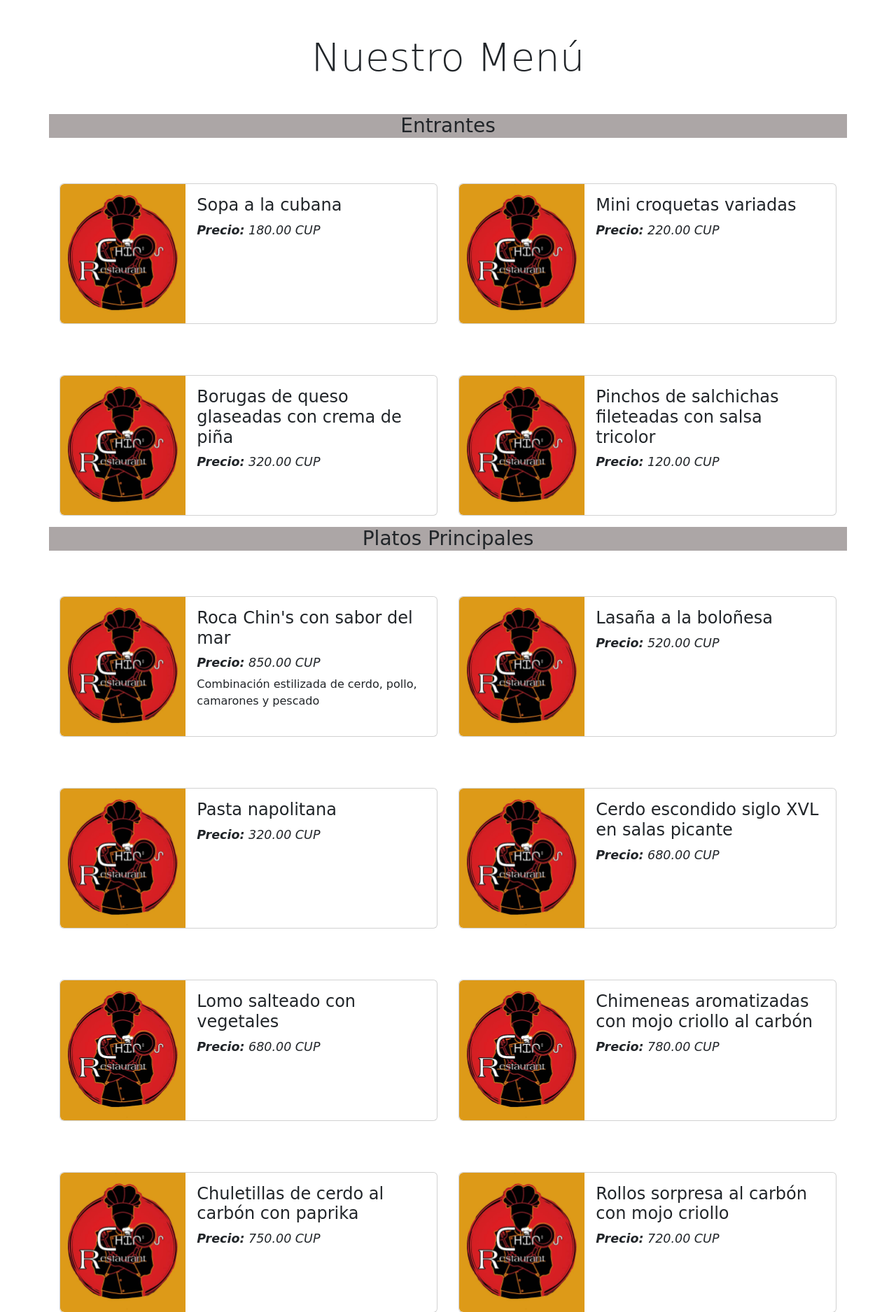
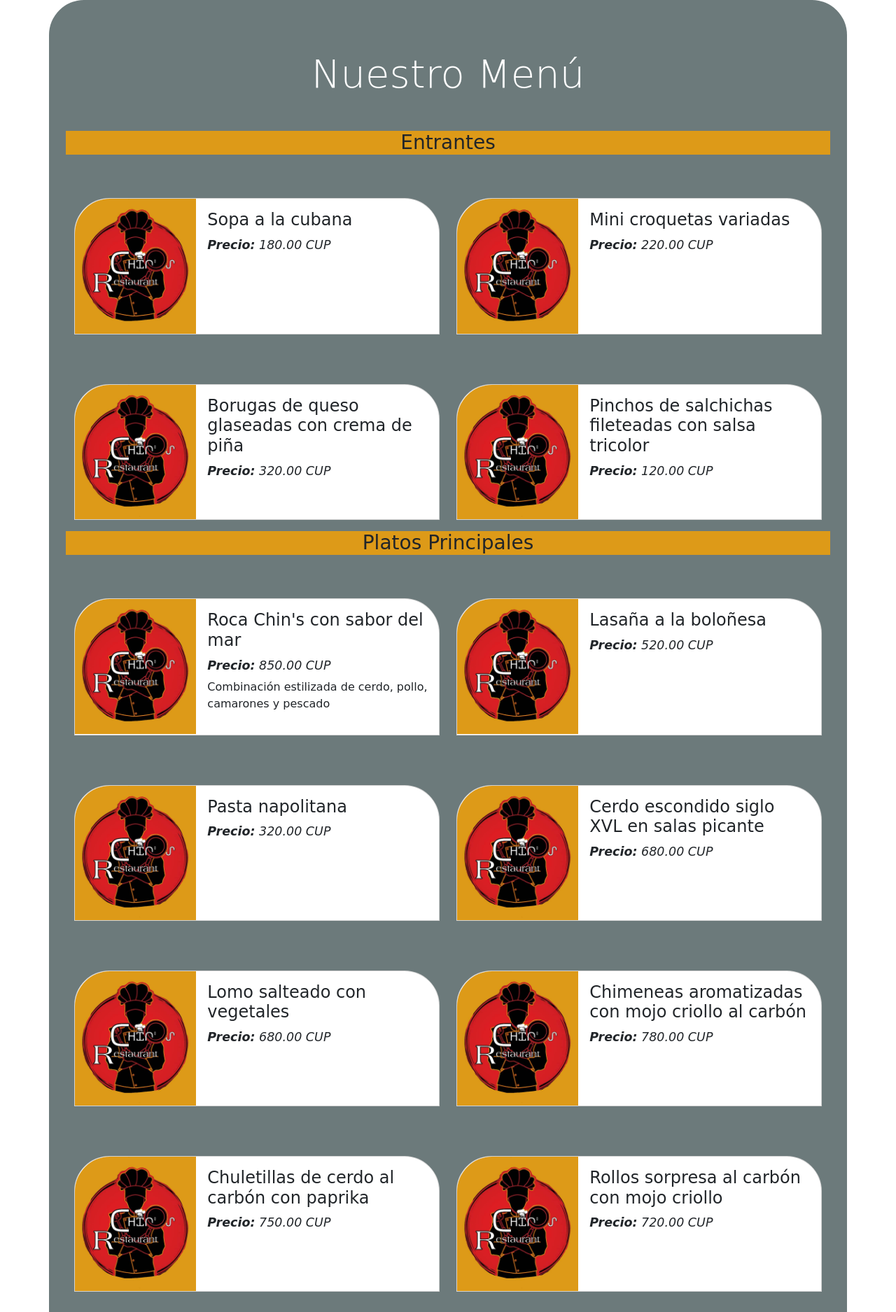
Before and after one commit to AleHS-99/restaurant, a Django app: page /menu/ in a window 1280 px wide. Shown: the part 96-1971 px from the top of the page at 70% size. Run offline with Django 3.2, Linux system fonts and the light colour scheme; data comes from the database, SQL or seed files in the repository; some libraries are stand-ins or nearby versions.

Commit message:
menu
nuevo menu

```diff
--- a/Project/home/templates/Menu.html
+++ b/Project/home/templates/Menu.html
@@ -6,27 +6,40 @@
 .title-menu{
     font-family: 'Pacifico', cursive;
 }
+.platos {
+    background-color: rgb(108,122,123); /* Cambiar por el color que desees */
+    border-top-left-radius: 50px;
+    border-top-right-radius: 50px;
+}
+.carton{
+    border-radius: 50px 50px 0 0;
+}
+.carton img{
+    border-radius: 50px 0 0 0;
+}
 </style>
+    <div class="container platos">
+    <br>
     <div class="container-fluid">
         <div class="container my-5">
-            <h1 class="text-center display-4 title-menu">Nuestro Menú</h1>
+            <h1 class="text-center display-4 title-menu" style="color: white">Nuestro Menú</h1>
         </div>
 
   <!-- Sección de platos -->
-    <div class="container">
+    <div class="container-fluid">
         {% for m in modal %}
             <div id="{{ m.2 }}" class="row">
-            <h3 class="text-center" style="background-color: #aca6a6">{{ m.1 }}</h3>
+            <h3 class="text-center" style="background-color: rgb(221,154,24)">{{ m.1 }}</h3>
         {% for c in object_list %}
             {% if c.moda.codigo == m.0 %}
                 <div style="margin-top: 5%" class="col-md-6 d-flex justify-content-center"> <!-- Agregar la clase "d-flex justify-content-center" -->
-                    <div class="card mb-3" style="max-width: 540px;">
+                    <div class="card mb-3 carton" style="max-width: 540px;">
                         <div class="row g-0">
                             <div class="col-md-4">
                                 {% if c.foto %}
-                                    <img src="{{ c.foto.url }}" alt="{{ c.nombre }}" class="img-fluid rounded-start">
+                                    <img src="{{ c.foto.url }}" alt="{{ c.nombre }}" class="img-fluid">
                                 {% else %}
-                                    <img src="{% static 'img/chins/logo.jpg' %}" alt="{{ c.nombre }}" class="img-fluid rounded-start">
+                                    <img src="{% static 'img/chins/logo.jpg' %}" alt="{{ c.nombre }}" class="img-fluid">
                                 {% endif %}
                             </div>
                             <div class="col-md-8">
@@ -45,4 +58,5 @@
 {% endfor %}
     </div>
     </div>
+    </div><br>
 {% endblock %}
```
